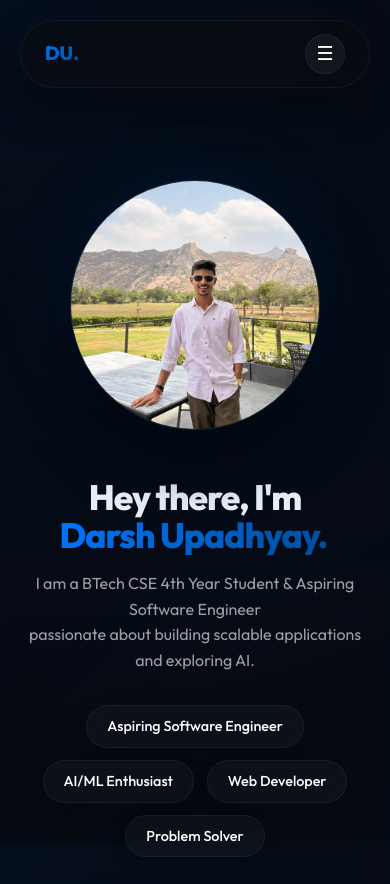
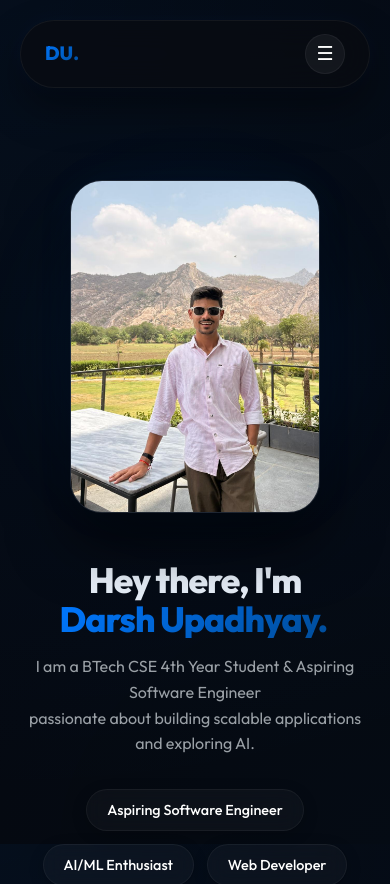
Before and after one commit to DarshUpadhyay12/portfolio-website, a React (Vite) app in the folder frontend/: page / in a window 390 px wide. Shown: the top 884 px of the page. Built offline with nearby package versions, Linux system fonts and the light colour scheme; the HTML template or start-up script is replaced by a standard one.

Commit message:
Change photo to rounded portrait rectangle

```diff
--- a/frontend/src/CSS/Home.css
+++ b/frontend/src/CSS/Home.css
@@ -120,8 +120,8 @@
   border-radius: 32px;
   overflow: hidden;
   width: 100%;
-  max-width: 420px;
-  aspect-ratio: 1;
+  max-width: 380px;
+  aspect-ratio: 3 / 4;
   border: 1px solid rgba(255, 255, 255, 0.1);
   box-shadow: var(--shadow-premium);
   z-index: 2;
@@ -215,8 +215,8 @@
   }
 
   .photo-frame {
-    max-width: 350px;
-    border-radius: 50%;
+    max-width: 320px;
+    border-radius: 32px;
   }
 
   .quick-links {
```
